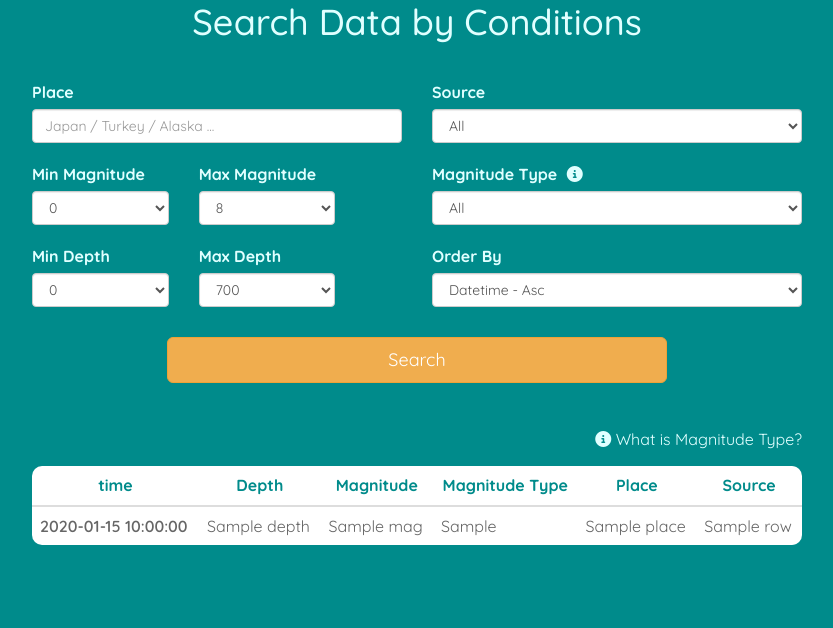
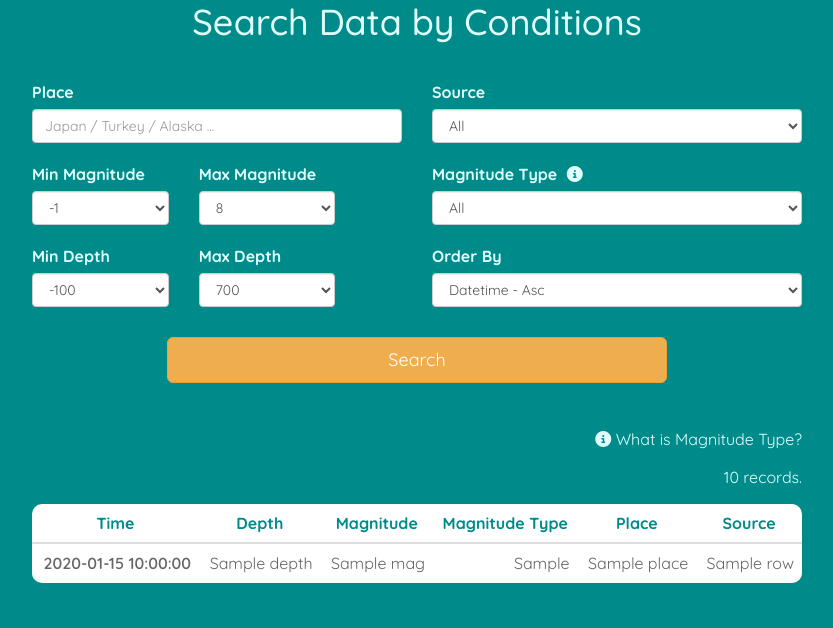
Before and after one commit to azusaw/db-driven-web-app, a Flask app: template templates/search.html in a window 1280 px wide. Shown: the part 186-814 px from the top of the page, without its empty margins (223-1056 px from the left). Before the commit the page ends 731 px from the top, so only its background shows below. Run offline with Flask 3, Linux system fonts and the light colour scheme; the template is opened without the code that fills it: most values are stand-ins (such as "Sample title", 1, 10 or a date in 2020); some libraries are stand-ins or nearby versions.

Commit message:
show record count

```diff
--- a/app.py
+++ b/app.py
@@ -15,18 +15,19 @@ def home():
 
 @app.route("/all")
 def all():
-    rows = db.select()
-    return render_template("all.html", rows=rows)
+    rows, cnt = db.select()
+    return render_template("all.html", rows=rows, cnt=cnt)
 
 
 @app.route("/search", methods=["GET", "POST"])
 def search():
     rows = ""
+    cnt = 0
     sources = db.select_sources()
     mag_types = db.select_mag_types()
     if request.method == "POST":
-        rows = db.select(request.form.to_dict(flat=True))
-    return render_template("search.html", rows=rows, sources=sources, mag_types=mag_types)
+        rows, cnt = db.select(request.form.to_dict(flat=True))
+    return render_template("search.html", rows=rows, cnt=cnt, sources=sources, mag_types=mag_types)
 
 
 @app.route("/ranking")
--- a/database.py
+++ b/database.py
@@ -41,7 +41,8 @@ class Database:
         # Convert to dict type because Sqlite3 Row type does not allow values update
         rows = [dict(row) for row in cur]
 
-        return map(self.cleansing_data, rows)
+        # return records and the number of record
+        return map(self.cleansing_data, rows), len(rows)
 
     # Execute SELECT query to get TOP3 biggest magnitude
     def select_mag_top3(self):
--- a/templates/earthquake_table.html
+++ b/templates/earthquake_table.html
@@ -5,11 +5,12 @@
         What is Magnitude Type?
     </a>
 </div>
+<div class="align-right">{{cnt}} records.<div>
 {% endif %}
 <table class="table align-middle my-3">
     <thead class="table-header">
     <tr>
-        <th scope="col">time</th>
+        <th scope="col">Time</th>
         <th scope="col">Depth</th>
         <th scope="col">Magnitude</th>
         <th scope="col">Magnitude Type</th>
--- a/templates/ranking.html
+++ b/templates/ranking.html
@@ -15,9 +15,9 @@
 {% with rows = depth_rows %}
 {% include 'earthquake_table.html' %}
 {% endwith %}
+
 <h3>
-
-    <i class="fa-solid fa-star mr-1"></i> The Countries with the most earthquakes
+    <i class="fa-solid fa-star mr-1"></i> The Countries With The Most Earthquakes
 </h3>
 <table class="table align-middle my-3">
     <thead class="table-header">
@@ -37,5 +37,4 @@
     {% endfor %}
     </tbody>
 </table>
-
 {% endblock %}
--- a/templates/search.html
+++ b/templates/search.html
@@ -20,7 +20,7 @@
             <div class="col-sm-5">
                 <label for="min-mag">Min Magnitude</label>
                 <select id="min-mag" name="min-mag" class="form-control">
-                    {% for i in range(0,8) %}
+                    {% for i in range(-1,8) %}
                     <option value={{i}}>{{i}}</option>
                     {% endfor %}
                 </select>
@@ -28,8 +28,8 @@
             <div class="col-sm-5">
                 <label for="max-mag">Max Magnitude</label>
                 <select id="max-mag" name="max-mag" class="form-control">
-                    {% for i in range(1,9) %}
-                    <option value={{9-i}}>{{9-i}}</option>
+                    {% for i in range(0,9) %}
+                    <option value={{8-i}}>{{8-i}}</option>
                     {% endfor %}
                 </select>
             </div>
@@ -54,7 +54,7 @@
             <div class="col-sm-5">
                 <label for="min-depth">Min Depth</label>
                 <select id="min-depth" name="min-depth" class="form-control">
-                    {% for i in range(0,7) %}
+                    {% for i in range(-1,7) %}
                     <option value={{i*100}}>{{i*100}}</option>
                     {% endfor %}
                 </select>
@@ -62,8 +62,8 @@
             <div class="col-sm-5">
                 <label for="max-depth">Max Depth</label>
                 <select id="max-depth" name="max-depth" class="form-control">
-                    {% for i in range(1,8) %}
-                    <option value={{(8-i)*100}}>{{(8-i)*100}}</option>
+                    {% for i in range(0,8) %}
+                    <option value={{(7-i)*100}}>{{(7-i)*100}}</option>
                     {% endfor %}
                 </select>
             </div>
```
